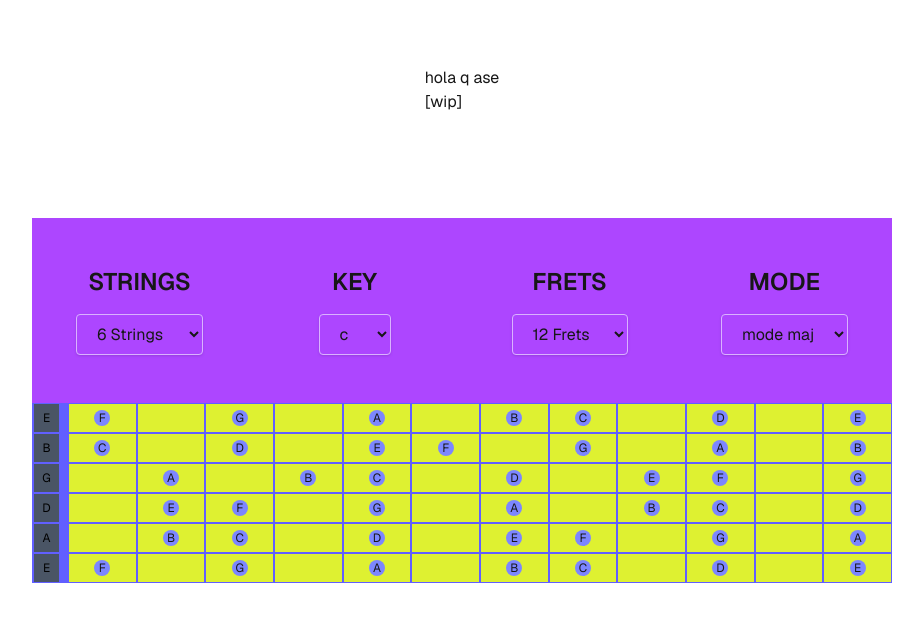
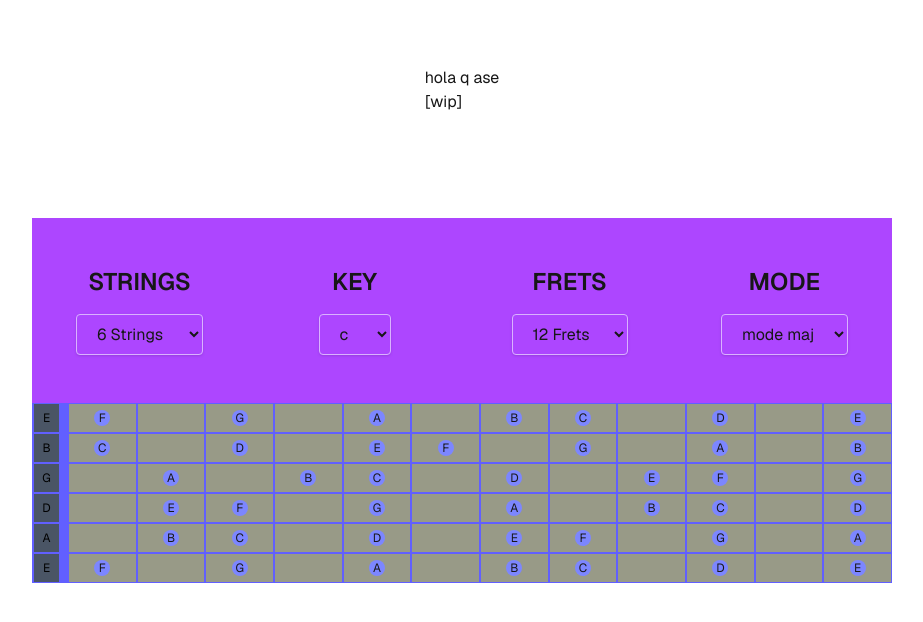
Before and after one commit to arbope/spagheetar, a Next.js app: page / in a window 1280 px wide. Shown: the top 622 px of the page, without its empty margins (178-1101 px from the left). Built offline with nearby package versions, Linux system fonts and the light colour scheme.

Commit message:
changed color fretboard

```diff
--- a/src/app/components/fretboard.tsx
+++ b/src/app/components/fretboard.tsx
@@ -138,7 +138,7 @@ const Fretboard: React.FC<FretboardProps> = ({ strings, frets, mode, root, tunin
                 <div className="flex border-y-1 border-l-8 border-indigo-500 " key={index}>
                     {Array.from({ length: frets }).map((_, fretIndex) => (
                         <div
-                            className="bg-[#DEF131] h-7 border-x-1 border-indigo-500 flex items-center justify-center flex-1"
+                            className="bg-[#989a87] h-7 border-x-1 border-indigo-500 flex items-center justify-center flex-1"
                             key={fretIndex}
                         >
                             {calculateNote(fretIndex,index) === null ?
```
